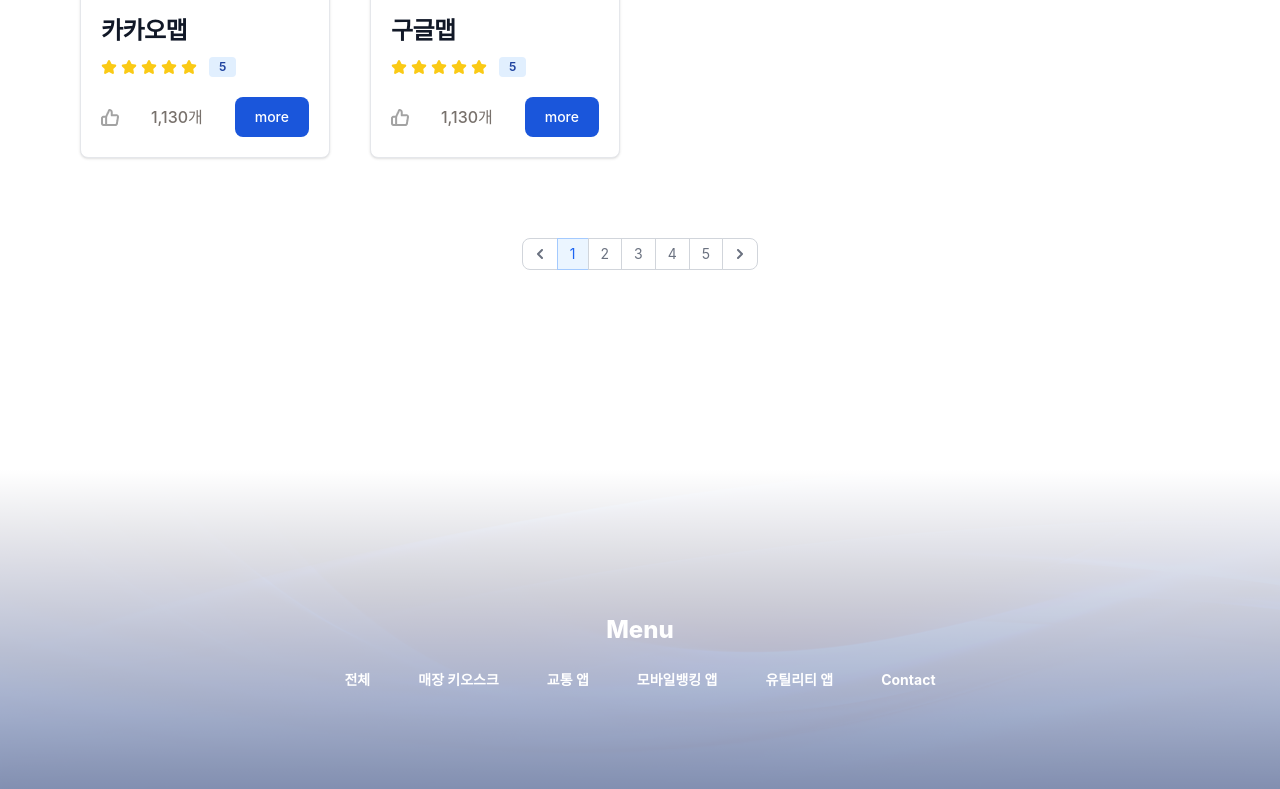
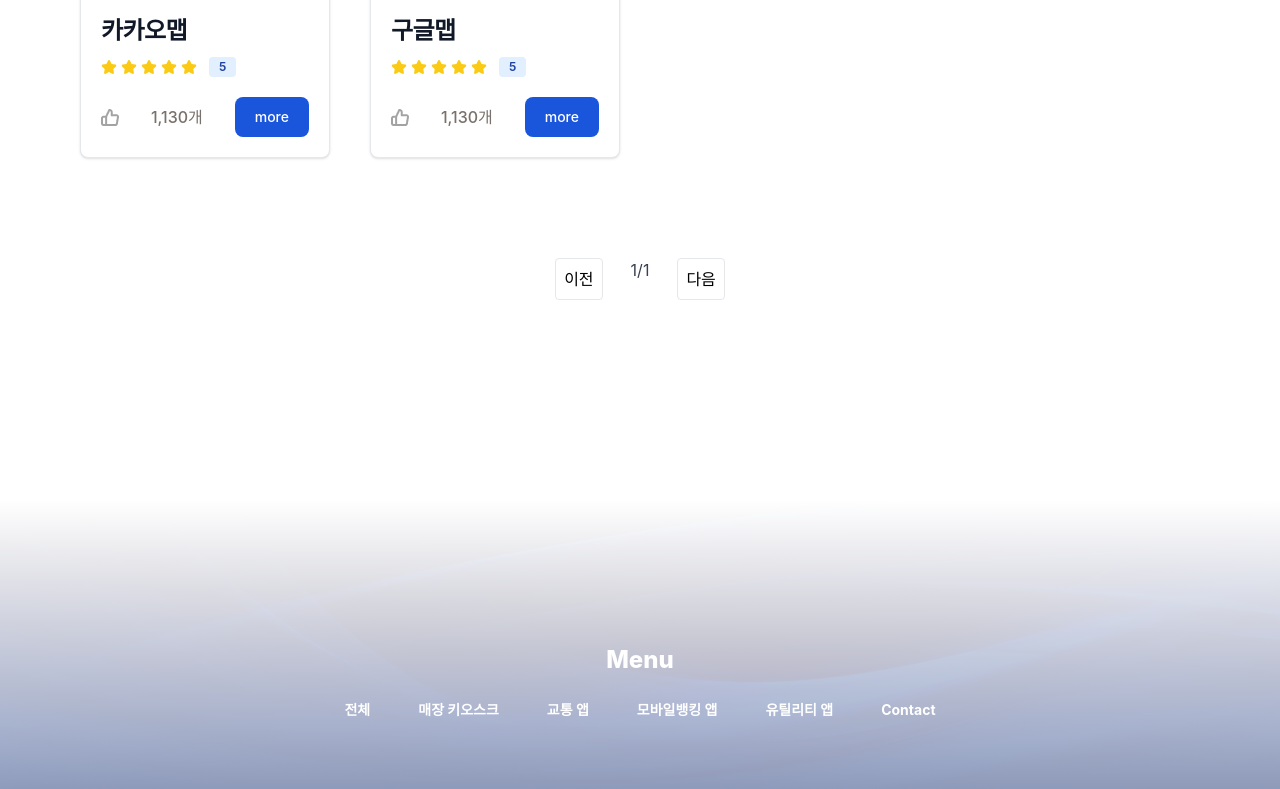
Before and after one commit to hyer2/xpert, a React (Create React App) app in the folder frontend/: page /traffic in a window 1280 px wide. Shown: the part 1080-1869 px from the top of the page. Built offline with nearby package versions, Linux system fonts and the light colour scheme.

Commit message:
apply pagination and search for traffic page

```diff
--- a/frontend/src/traffic.js
+++ b/frontend/src/traffic.js
@@ -11,10 +11,9 @@
 const dataModule = require("./data");
 const trafficItems = dataModule.trafficItems;
 
-function GuideSearch() {
+function Traffic() {
   const [isDropdownOpen, setDropdownOpen] = useState(false);
   const [selectedCategory, setSelectedCategory] = useState("전체");
-  const [searchTerm, setSearchTerm] = useState("");
 
   const toggleDropdown = () => {
     setDropdownOpen(!isDropdownOpen);
@@ -26,17 +25,17 @@
     setDropdownOpen(false);
   };
 
-  const [inputValue, setInputValue] = useState("");
+  //const [inputValue, setInputValue] = useState("");
 
   // 버튼 클릭 핸들러
   const handleButtonClick = (e) => {
     const value = e.target.getAttribute("data-value");
-    setInputValue(value);
+    setSearchTerm(value);
   };
 
   //Input
   const handleInputChange = (e) => {
-    setInputValue(e.target.value);
+    setSearchTerm(e.target.value);
   };
 
   const handleSubmit = (e) => {
@@ -44,7 +43,85 @@
     // 검색어 사용 또는 상태 업데이트 등의 작업 수행
   };
 
+  const StarIcon = ({ colorClass }) => (
+    <svg
+      className={`w-4 h-4 ${colorClass}`}
+      aria-hidden="true"
+      xmlns="http://www.w3.org/2000/svg"
+      fill="currentColor"
+      viewBox="0 0 22 20"
+    >
+      <path d="M20.924 7.625a1.523 1.523 0 0 0-1.238-1.044l-5.051-.734-2.259-4.577a1.534 1.534 0 0 0-2.752 0L7.365 5.847l-5.051.734A1.535 1.535 0 0 0 1.463 9.2l3.656 3.563-.863 5.031a1.532 1.532 0 0 0 2.226 1.616L11 17.033l4.518 2.375a1.534 1.534 0 0 0 2.226-1.617l-.863-5.03L20.537 9.2a1.523 1.523 0 0 0 .387-1.575Z"></path>
+    </svg>
+  );
+
+  const RatingComponent = ({ level }) => {
     return (
+      <div class="flex items-center mt-2.5 mb-5 hidden lg:flex">
+        <div className="flex items-center space-x-1">
+          {Array(5)
+            .fill(null)
+            .map((_, index) => (
+              <StarIcon
+                key={index}
+                colorClass={index < level ? "text-yellow-300" : "text-gray-300"}
+              />
+            ))}
+        </div>
+        <div className="ml-3 bg-blue-100 text-blue-800 text-xs font-semibold px-2.5 py-0.5 rounded dark:bg-blue-200 dark:text-blue-800">
+          {level}
+        </div>
+      </div>
+    );
+  };
+
+  // 검색 기능을 위한 상태와 함수
+  const [searchTerm, setSearchTerm] = useState("");
+
+  // 카드 아이템의 이름을 검색어와 비교하여 필터링
+  const filteredKioskItems = trafficItems.filter((item) =>
+    item.name.includes(searchTerm)
+  );
+
+  //pagination
+
+  const [currentPage, setCurrentPage] = useState(1);
+  const itemsPerPage = 12; // 예: 페이지당 8개의 아이템을 표시
+
+  const totalPages = Math.ceil(filteredKioskItems.length / itemsPerPage);
+
+  const handleChangePage = (newPage) => {
+    if (newPage > 0 && newPage <= totalPages) {
+      setCurrentPage(newPage);
+    }
+  };
+
+  const startIndex = (currentPage - 1) * itemsPerPage;
+  const endIndex = startIndex + itemsPerPage;
+
+  const displayedData = filteredKioskItems.slice(startIndex, endIndex);
+
+  return (
+    <div class="w-full h-full">
+      <div class="items-center justify-center">
+        <div>
+          {/* bg-center bg-no-repeat bg-cover bg-blend-multiply bg-indigo-900 */}
+          <section
+            class="flex items-center justify-center"
+            style={{
+              background: `linear-gradient(
+            rgba(255, 255, 255, 0) 20%,
+            rgba(255, 255, 255, 0.6) 75%,
+            rgba(255, 255, 255, 1) 100%
+          ), url(${bgImage})`,
+              backgroundRepeat: "no-repeat",
+              backgroundSize: "cover",
+              // backgroundImage: `url(${bgImage})`,
+              // backgroundSize: "100% auto",
+              width: "100%",
+              height: "450px",
+            }}
+          >
             <div class="items-center justify-center">
               <div>
                 <div className="flex mt-8">
@@ -60,12 +137,17 @@
                       className={`flex-shrink-0 z-10 inline-flex items-center py-2.5 px-5 text-sm font-medium text-gray-900 bg-gray-100 border border-gray-300 rounded-l-lg hover:bg-gray-200 focus:ring-4 focus:outline-none focus:ring-gray-100 dark:bg-gray-700 dark:hover:bg-gray-600 dark:focus:ring-gray-700 dark:text-white dark:border-gray-600 ${
                         isDropdownOpen ? "rounded-lg" : "rounded-lg"
                       }`}
-              style={{ width: "130px", justifyContent: "space-between" }} // 버튼 넓이 고정 및 내용 가로 정렬
+                      style={{
+                        width: "130px",
+                        justifyContent: "space-between",
+                      }} // 버튼 넓이 고정 및 내용 가로 정렬
                       onClick={toggleDropdown}
                       type="button"
                     >
                       <span className="flex items-center">
-                {selectedCategory === "true" ? "전체" : selectedCategory}
+                        {selectedCategory === "true"
+                          ? "전체"
+                          : selectedCategory}
                       </span>
                       <svg
                         className={`w-2.5 h-2.5 transform ${
@@ -151,8 +233,8 @@
                         className="text-[15px] p-2.5 w-[500px] lg:w-[750px] z-20 text-center text-gray-900 bg-gray-50 rounded-lg border-l-gray-50 border-l-2 border border-gray-300 focus:ring--500 focus:border-blue-500"
                         placeholder="검색어를 입력하세요."
                         required
-                value={inputValue}
-                onChange={handleInputChange}
+                        value={searchTerm}
+                        onChange={(e) => setSearchTerm(e.target.value)}
                       />
                       <button
                         type="submit"
@@ -209,69 +291,10 @@
                 </div>
               </div>
             </div>
-  );
-}
-
-function GuideHeader() {
-  return (
-    <div>
-      {/* bg-center bg-no-repeat bg-cover bg-blend-multiply bg-indigo-900 */}
-      <section
-        class="flex items-center justify-center"
-        style={{
-          background: `linear-gradient(
-            rgba(255, 255, 255, 0) 20%,
-            rgba(255, 255, 255, 0.6) 75%,
-            rgba(255, 255, 255, 1) 100%
-          ), url(${bgImage})`,
-          backgroundRepeat: "no-repeat",
-          backgroundSize: "cover",
-          // backgroundImage: `url(${bgImage})`,
-          // backgroundSize: "100% auto",
-          width: "100%",
-          height: "450px",
-        }}
-      >
-        <GuideSearch />
           </section>
         </div>
-  );
-}
-
-function Card() {
-  const StarIcon = ({ colorClass }) => (
-    <svg
-      className={`w-4 h-4 ${colorClass}`}
-      aria-hidden="true"
-      xmlns="http://www.w3.org/2000/svg"
-      fill="currentColor"
-      viewBox="0 0 22 20"
-    >
-      <path d="M20.924 7.625a1.523 1.523 0 0 0-1.238-1.044l-5.051-.734-2.259-4.577a1.534 1.534 0 0 0-2.752 0L7.365 5.847l-5.051.734A1.535 1.535 0 0 0 1.463 9.2l3.656 3.563-.863 5.031a1.532 1.532 0 0 0 2.226 1.616L11 17.033l4.518 2.375a1.534 1.534 0 0 0 2.226-1.617l-.863-5.03L20.537 9.2a1.523 1.523 0 0 0 .387-1.575Z"></path>
-    </svg>
-  );
-
-  const RatingComponent = ({ level }) => {
-    return (
-      <div class="flex items-center mt-2.5 mb-5 hidden lg:flex">
-        <div className="flex items-center space-x-1">
-          {Array(5)
-            .fill(null)
-            .map((_, index) => (
-              <StarIcon
-                key={index}
-                colorClass={index < level ? "text-yellow-300" : "text-gray-300"}
-              />
-            ))}
       </div>
-        <div className="ml-3 bg-blue-100 text-blue-800 text-xs font-semibold px-2.5 py-0.5 rounded dark:bg-blue-200 dark:text-blue-800">
-          {level}
-        </div>
-      </div>
-    );
-  };
-
-  return (
+      <div>
         <div class="grid gird-cols-2 md:grid-cols-4 p-20 gap-10">
           {trafficItems.map((data, index) => (
             <div key={index}>
@@ -319,135 +342,27 @@
             </div>
           ))}
         </div>
-  );
-}
-// function Cards() {
-//   return (
-//     <div class="grid gird-cols-2 md:grid-cols-4 p-20 gap-10">
-//       <Card />
-//       {/* <Card />
-//       <Card />
-//       <Card />
-//       <Card />
-//       <Card />
-//       <Card />
-//       <Card />
-//       <Card />
-//       <Card />
-//       <Card />
-//       <Card /> */}
-//     </div>
-//   );
-// }
-
-function Pagination() {
-  return (
-    <div>
-      <nav aria-label="Page navigation example">
-        <ul class="flex items-center -space-x-px h-8 text-sm">
-          <li>
-            <a
-              href="#"
-              class="flex items-center justify-center px-3 h-8 ml-0 leading-tight text-gray-500 bg-white border border-gray-300 rounded-l-lg hover:bg-gray-100 hover:text-gray-700 dark:bg-gray-800 dark:border-gray-700 dark:text-gray-400 dark:hover:bg-gray-700 dark:hover:text-white"
-            >
-              <span class="sr-only">Previous</span>
-              <svg
-                class="w-2.5 h-2.5"
-                aria-hidden="true"
-                xmlns="http://www.w3.org/2000/svg"
-                fill="none"
-                viewBox="0 0 6 10"
-              >
-                <path
-                  stroke="currentColor"
-                  stroke-linecap="round"
-                  stroke-linejoin="round"
-                  stroke-width="2"
-                  d="M5 1 1 5l4 4"
-                />
-              </svg>
-            </a>
-          </li>
-          <li>
-            <a
-              href="#"
-              aria-current="page"
-              class="z-10 flex items-center justify-center px-3 h-8 leading-tight text-blue-600 border border-blue-300 bg-blue-50 hover:bg-blue-100 hover:text-blue-700 dark:border-gray-700 dark:bg-gray-700 dark:text-white"
-            >
-              1
-            </a>
-          </li>
-          <li>
-            <a
-              href="#"
-              class="flex items-center justify-center px-3 h-8 leading-tight text-gray-500 bg-white border border-gray-300 hover:bg-gray-100 hover:text-gray-700 dark:bg-gray-800 dark:border-gray-700 dark:text-gray-400 dark:hover:bg-gray-700 dark:hover:text-white"
-            >
-              2
-            </a>
-          </li>
-          <li>
-            <a
-              href="#"
-              class="flex items-center justify-center px-3 h-8 leading-tight text-gray-500 bg-white border border-gray-300 hover:bg-gray-100 hover:text-gray-700 dark:bg-gray-800 dark:border-gray-700 dark:text-gray-400 dark:hover:bg-gray-700 dark:hover:text-white"
-            >
-              3
-            </a>
-          </li>
-          <li>
-            <a
-              href="#"
-              class="flex items-center justify-center px-3 h-8 leading-tight text-gray-500 bg-white border border-gray-300 hover:bg-gray-100 hover:text-gray-700 dark:bg-gray-800 dark:border-gray-700 dark:text-gray-400 dark:hover:bg-gray-700 dark:hover:text-white"
-            >
-              4
-            </a>
-          </li>
-          <li>
-            <a
-              href="#"
-              class="flex items-center justify-center px-3 h-8 leading-tight text-gray-500 bg-white border border-gray-300 hover:bg-gray-100 hover:text-gray-700 dark:bg-gray-800 dark:border-gray-700 dark:text-gray-400 dark:hover:bg-gray-700 dark:hover:text-white"
-            >
-              5
-            </a>
-          </li>
-          <li>
-            <a
-              href="#"
-              class="flex items-center justify-center px-3 h-8 leading-tight text-gray-500 bg-white border border-gray-300 rounded-r-lg hover:bg-gray-100 hover:text-gray-700 dark:bg-gray-800 dark:border-gray-700 dark:text-gray-400 dark:hover:bg-gray-700 dark:hover:text-white"
-            >
-              <span class="sr-only">Next</span>
-              <svg
-                class="w-2.5 h-2.5"
-                aria-hidden="true"
-                xmlns="http://www.w3.org/2000/svg"
-                fill="none"
-                viewBox="0 0 6 10"
-              >
-                <path
-                  stroke="currentColor"
-                  stroke-linecap="round"
-                  stroke-linejoin="round"
-                  stroke-width="2"
-                  d="m1 9 4-4-4-4"
-                />
-              </svg>
-            </a>
-          </li>
-        </ul>
-      </nav>
-    </div>
-  );
-}
-function Traffic() {
-  return (
-    <div class="w-full h-full">
-      <div class="items-center justify-center">
-        <GuideHeader />
-      </div>
-      <div>
-        <Card />
       </div>
       <div class="flex items-center justify-center">
-        <Pagination />
+        <div className="flex justify-center mt-5">
+          <button
+            className="mx-2 p-2 border rounded hover:bg-blue-100 hover:font-extrabold hover:text-blue-600"
+            onClick={() => handleChangePage(currentPage - 1)}
+            disabled={currentPage === 1}
+          >
+            이전
+          </button>
+          <span class="items-center justify-center mx-5 text-gray-700 text-md">
+            {currentPage}/{totalPages}
+          </span>
+          <button
+            className="mx-2 p-2 border rounded hover:bg-blue-100 hover:font-extrabold hover:text-blue-600"
+            onClick={() => handleChangePage(currentPage + 1)}
+            disabled={currentPage === totalPages}
+          >
+            다음
+          </button>
+        </div>
       </div>
     </div>
   );
```
Lines whose indentation alone changed are shown as unchanged.
